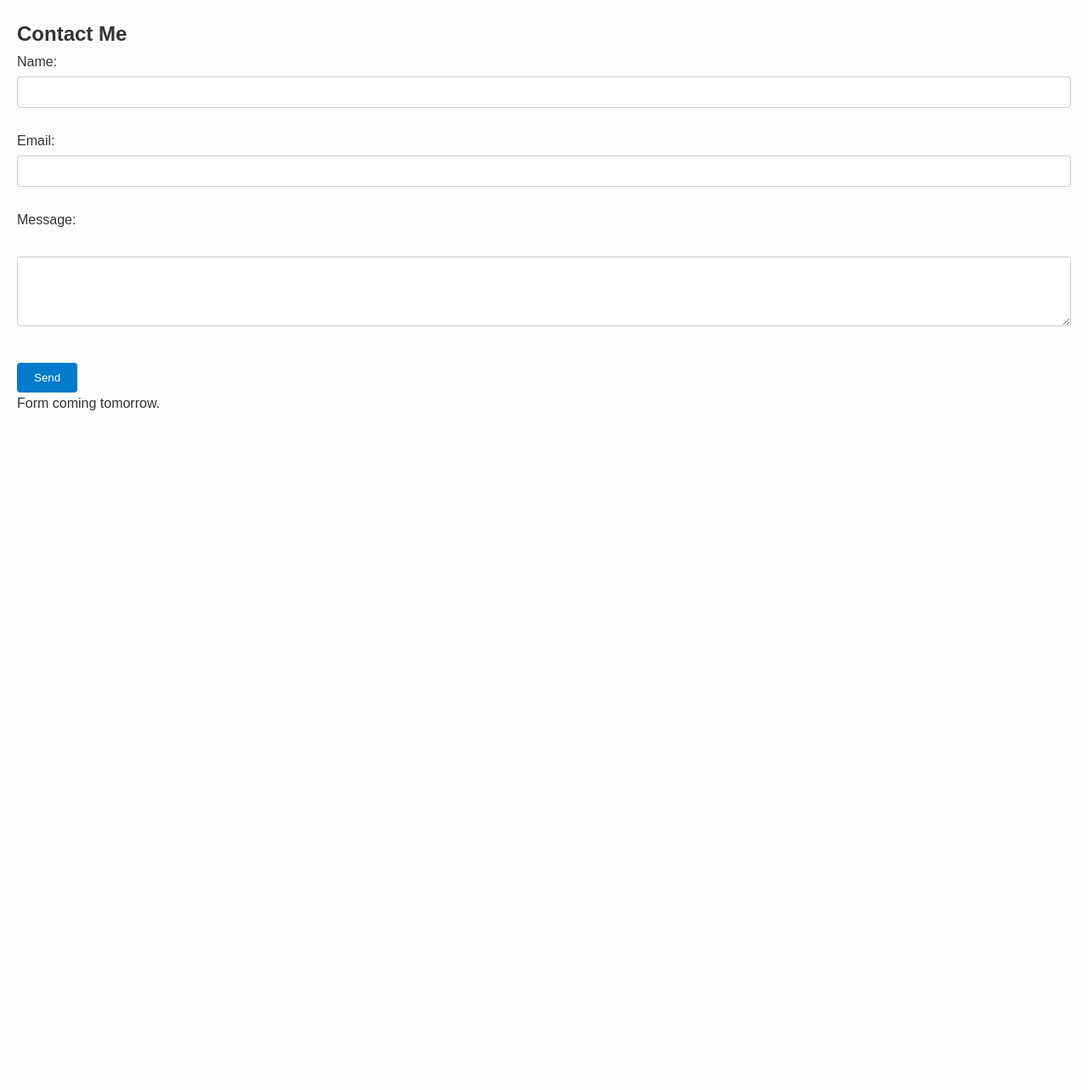
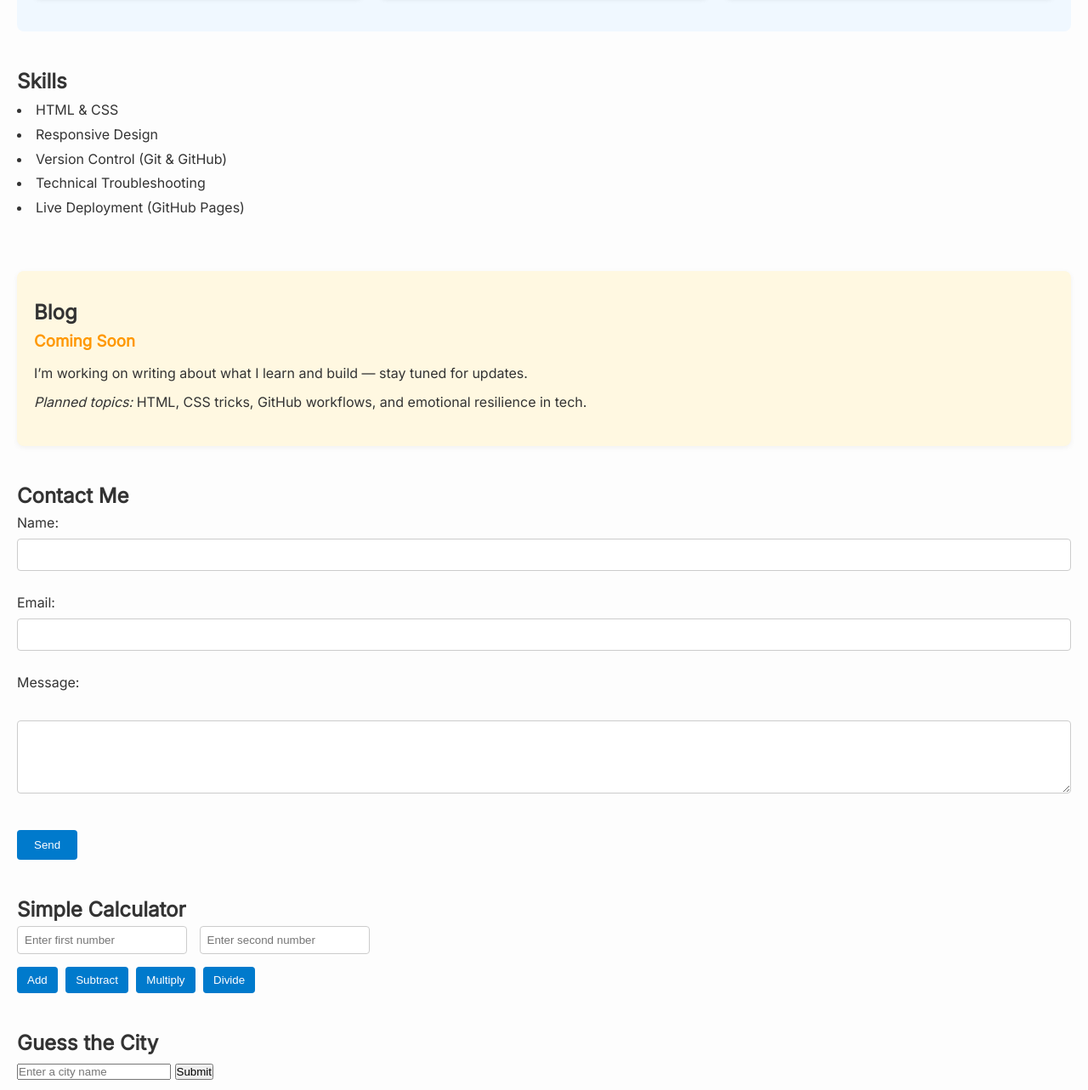
Before and after one commit to xlrzwtvq/Portfolio, a plain HTML site: page index.html in a window 1280 px wide. Shown: the part 697-1980 px from the top of the page at 85% size. Before the commit the page ends 1245 px from the top, so only its background shows below. Drawn offline with Linux system fonts and the light colour scheme.

Commit message:
Updated styles and index, added script.js

```diff
--- a/index.html
+++ b/index.html
@@ -5,6 +5,7 @@
   <meta name="viewport" content="width=device-width, initial-scale=1.0">
   <title>Amit Kumar | Portfolio & Projects</title>
   <link rel="stylesheet" href="styles.css" />
+  <link href="https://fonts.googleapis.com/css2?family=Inter&display=swap" rel="stylesheet">
 </head>
 <body>
   <header>
@@ -29,11 +30,18 @@
 
       <div class="project-grid">
 
-        <div class="project-card">
+        <!-- <div class="project-card">
           <img src="Images/project-sample.png" alt="Project 1 preview">
           <h3>Project One</h3>
           <p>This is a placeholder project. Later, you’ll link real ones here.</p>
           <a href="#">View Project</a>
+        </div> -->
+
+        <div class="project-card">
+          <img src="Images/project2.jpeg" alt="Portfolio Landing Page preview">
+          <h3>Responsive Portfolio site</h3>
+          <p>A mobile-friendly personal site built with HTML, CSS, and Flexbox. Deployed via GitHub Pages.</p>
+          <a href="https://github.com/xlrzwtvq/Project-01_PersonalSite" target="_blank">View on GitHub</a>
         </div>
 
         <div class="project-card">
@@ -53,6 +61,26 @@
       </div>
     </section>
 
+    <section id="skills">
+      <h2>Skills</h2>
+      <ul>
+        <li>HTML & CSS</li>
+        <li>Responsive Design</li>
+        <li>Version Control (Git & GitHub)</li>
+        <li>Technical Troubleshooting</li>
+        <li>Live Deployment (GitHub Pages)</li>
+      </ul>
+    </section>
+
+    <section id="blog">
+      <h2>Blog</h2>
+      <div class="blog-preview">
+        <h3>Coming Soon</h3>
+        <p>I’m working on writing about what I learn and build — stay tuned for updates.</p>
+        <p><em>Planned topics:</em> HTML, CSS tricks, GitHub workflows, and emotional resilience in tech.</p>
+      </div>
+    </section>
+
     <section id="contact">
       <h2>Contact Me</h2>
       <form>
@@ -67,8 +95,33 @@
 
         <button type="submit">Send</button>
       </form>
-      <p>Form coming tomorrow.</p>
+    </section>
+
+    <section id="calculator">
+      <h2>Simple Calculator</h2>
+      <input type="number" id="num1" placeholder="Enter first number" />
+      <input type="number" id="num2" placeholder="Enter second number" />
+
+      <div style="margin-top: 10px;">
+        <button onclick="calculate('add')">Add</button>
+        <button onclick="calculate('subtract')">Subtract</button>
+        <button onclick="calculate('multiply')">Multiply</button>
+        <button onclick="calculate('divide')">Divide</button>
+      </div>
+
+      <p id="calcResult" style="margin-top: 15px; font-weight: bold;"></p>
     </section>
   </main>
+
+  <script>
+    // console.log("Hello, Amit");
+  </script>
+
+  <script src="script.js"></script>
+
+  <h2>Guess the City</h2>
+  <input type="text" id="cityInput" placeholder="Enter a city name" />
+  <button onclick="checkCity()">Submit</button>
+  <p id="result"></p>
 </body>
 </html>
--- /dev/null
+++ b/script.js
@@ -0,0 +1,166 @@
+// ➡️ 1. This is a comment
+// console.log("JavaScript is working");
+
+// ➡️ 2. Variables
+// let name1 = "Amit";
+// let age = 44;
+// const country = "India";
+
+// console.log("Name:", name1);
+// console.log("Age:", age);
+// console.log("Country", country);
+
+// ➡️ 3. Operators
+// let score = 10 + 5; //15
+// let message = "Hello, " + name1;
+// console.log(score);
+// console.log(message);
+
+// ➡️ 4. Conditionals
+//Basic if statement:
+// let age = 20;
+// if(age >= 18){
+//     console.log("You're an adult!");
+// }
+
+// ➡️ 5. if...else:
+// let isRaining = false;
+// if(isRaining){
+//     console.log("Take an umbrella!");
+// }else{
+//     console.log("No need for an umbrella today.");
+// }
+
+// ➡️ 6. if...else if...else:
+// let score = 85;
+// if(score >= 90){
+//     console.log("Grade: A");
+// } else if(score >= 80){
+//     console.log("Grade: B");
+// } else{
+//     console.log("Keep going, you've got this!");
+// }
+
+// ➡️ 7. Basic function:
+// function greet(){
+//     console.log("Hello, Amit!");
+// }
+// greet();
+
+// ➡️ 8. Function with a parameter:
+// function greet(name){
+//     console.log("Hello, " + name + "!");
+// }
+// greet("Natasha");
+
+// ➡️ 9. Function that returns something:
+// function add(a, b){
+//     return a + b;
+// }
+
+// ➡️ 10. let result = add(5, 3);
+// console.log(result);
+
+// ➡️ 11. A fun combo example (function + condition):
+// function checkAge(age){
+//     if(age >= 18){
+//         return "You're eligible to vote!";
+//     }else{
+//         return "Too young to vote.";
+//     }
+// }
+
+// console.log(checkAge(20));
+// console.log(checkAge(15));
+
+// ➡️ 12. Custom Message Based on Sport
+// Goal: Print a personalized message depending on the sport.
+// Concepts: functions, parameters, if/else
+// function favoriteSportMessage(sport) {
+//   if (sport === "tennis") {
+//     console.log("You love tennis – just like Federer!");
+//   } else if (sport === "table tennis") {
+//     console.log("Fast reflexes! Table Tennis is awesome.");
+//   } else {
+//     console.log("Nice! " + sport + " is a cool sport too.");
+//   }
+// }
+// favoriteSportMessage("Cricket");
+
+// ➡️ 13. Simple Calculator
+// Goal: Add, subtract, multiply, or divide two numbers.
+// Concepts: functions, return values, if/else
+
+// function calculate(a, b, operator) {
+//   if (operator === "add") {
+//     return a + b;
+//   } else if (operator === "subtract") {
+//     return a - b;
+//   } else if (operator === "multiply") {
+//     return a * b;
+//   } else if (operator === "divide") {
+//     return a / b;
+//   } else {
+//     return "Unknown operator";
+//   }
+// }
+// console.log(calculate(10, 5, "divide"));  // 50
+
+// ➡️ 14. Mini Quiz
+// Goal: Ask a question and validate the answer.
+// Concepts: functions, if/else, toLowerCase
+
+// a.
+// function quiz(answer) {
+//   if (answer.toLowerCase() === "delhi") {
+//     console.log("Correct! Delhi is the capital of India.");
+//   } else {
+//     console.log("Oops! Try again.");
+//   }
+// }
+// quiz("delhi");
+
+// b.
+
+function checkCity() {
+  const input = document.getElementById("cityInput").value;
+  const result = document.getElementById("result");
+
+  if (input.toLowerCase() === "delhi") {
+    result.textContent = "✅ Correct! Welcome to Delhi.";
+  } else {
+    result.textContent = "❌ Try again!";
+  }
+}
+
+function calculate(operation) {
+  const num1 = parseFloat(document.getElementById("num1").value);
+  const num2 = parseFloat(document.getElementById("num2").value);
+  const resultDisplay = document.getElementById("calcResult");
+
+  let result;
+
+  if (isNaN(num1) || isNaN(num2)) {
+    resultDisplay.textContent = "Please enter valid numbers!";
+    return;
+  }
+
+  switch (operation) {
+    case "add":
+      result = num1 + num2;
+      break;
+    case "subtract":
+      result = num1 - num2;
+      break;
+    case "multiply":
+      result = num1 * num2;
+      break;
+    case "divide":
+      result = num2 !== 0 ? num1 / num2 : "Cannot divide by zero";
+      break;
+    default:
+      result = "Invalid operation";
+  }
+
+  resultDisplay.textContent = `Result: ${result}`;
+}
--- a/styles.css
+++ b/styles.css
@@ -6,13 +6,27 @@
 }
 
 /* General body styles */
-body {
+/* body {
   font-family: Arial, sans-serif;
   line-height: 1.6;
   padding: 20px;
   background-color: #fdfdfd;
   color: #333;
+} */
+
+body {
+  font-family: 'Inter', sans-serif;
+  line-height: 1.6;
+  padding: 20px;
+  background-color: #fdfdfd;
+  color: #333;
 }
+
+/* body {
+  font-family: 'Inter', sans-serif;
+  font-size: 20px;
+  color: red;
+} */
 
 /* Navigation bar */
 nav ul {
@@ -118,6 +132,24 @@ form button:hover {
 }
 
 @media (max-width: 768px) {
+  body {
+    padding: 10px;
+  }
+
+  nav ul {
+    flex-direction: column;
+    gap: 10px;
+    margin-bottom: 20px;
+  }
+
+  .project-card h3 {
+    font-size: 1rem;
+  }
+
+  .project-card p {
+    font-size: 0.9rem;
+  }
+
   .project-grid {
     flex-direction: column;
   }
@@ -125,4 +157,63 @@ form button:hover {
   .project-card {
     flex: 1 1 100%;
   }
+
+  body {
+  background-color: lightyellow; /* temporary test */
+  }
 }
+
+#projects {
+  background-color: #f0f8ff;
+  padding: 40px 20px;
+  border-radius: 8px;
+}
+
+#skills {
+  margin-top: 40px;
+}
+
+#skills ul {
+  list-style: disc inside;
+  line-height: 1.8;
+}
+
+#blog {
+  margin-top: 60px;
+  padding: 30px 20px;
+  background-color: #fff8e1;
+  border-radius: 8px;
+  box-shadow: 0 2px 6px rgba(0, 0, 0, 0.05);
+}
+
+.blog-preview h3 {
+  margin-bottom: 10px;
+  color: #ff9800;
+}
+
+.blog-preview p {
+  margin-bottom: 8px;
+  font-size: 1rem;
+}
+
+#calculator input {
+  padding: 8px;
+  margin-right: 10px;
+  width: 200px;
+  border: 1px solid #ccc;
+  border-radius: 4px;
+}
+
+#calculator button {
+  margin: 5px 5px 0 0;
+  padding: 8px 12px;
+  cursor: pointer;
+  border: none;
+  background-color: #007acc;
+  color: white;
+  border-radius: 4px;
+}
+
+#calculator button:hover {
+  background-color: #005a99;
+}
```
Also changed, not shown: 1 other file.
